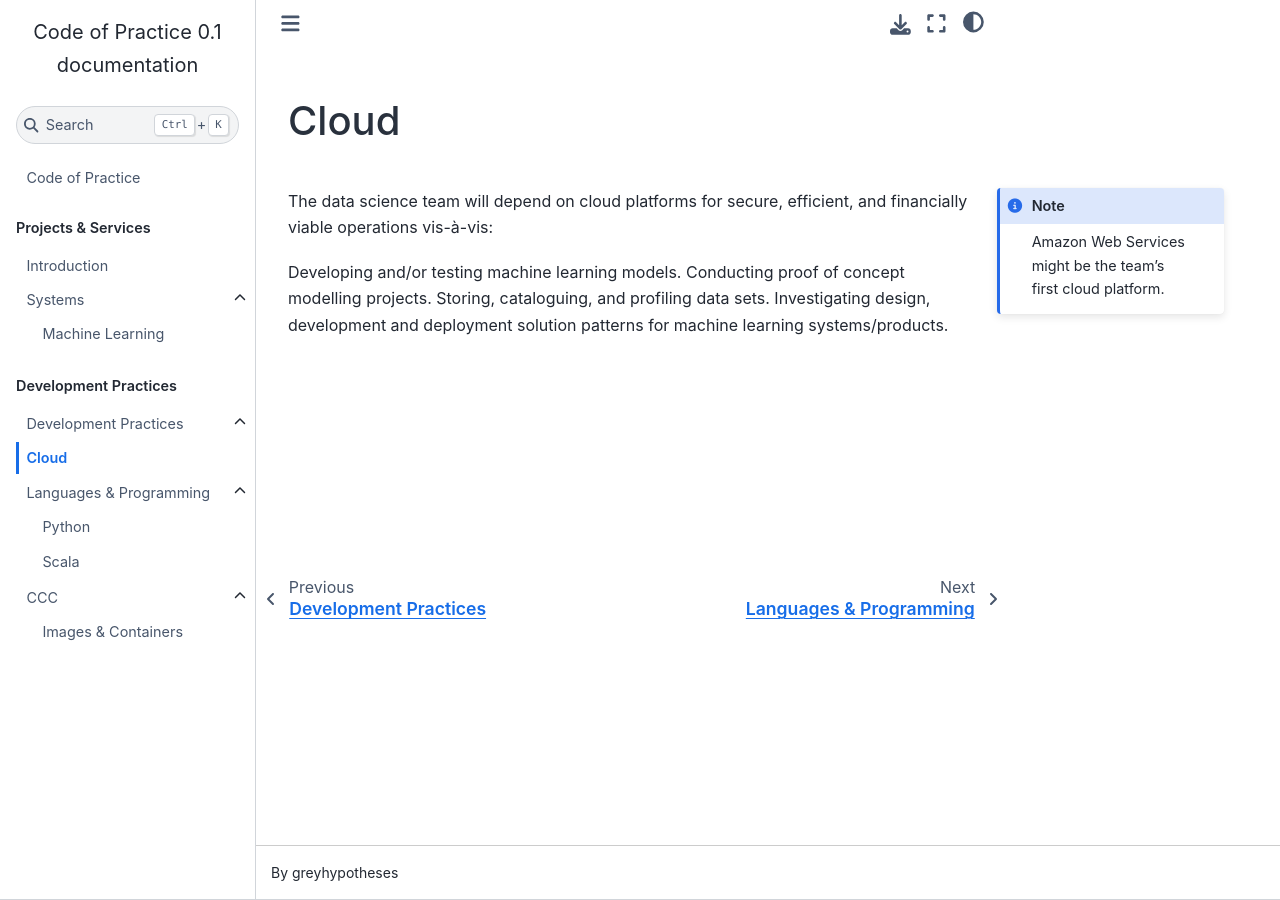
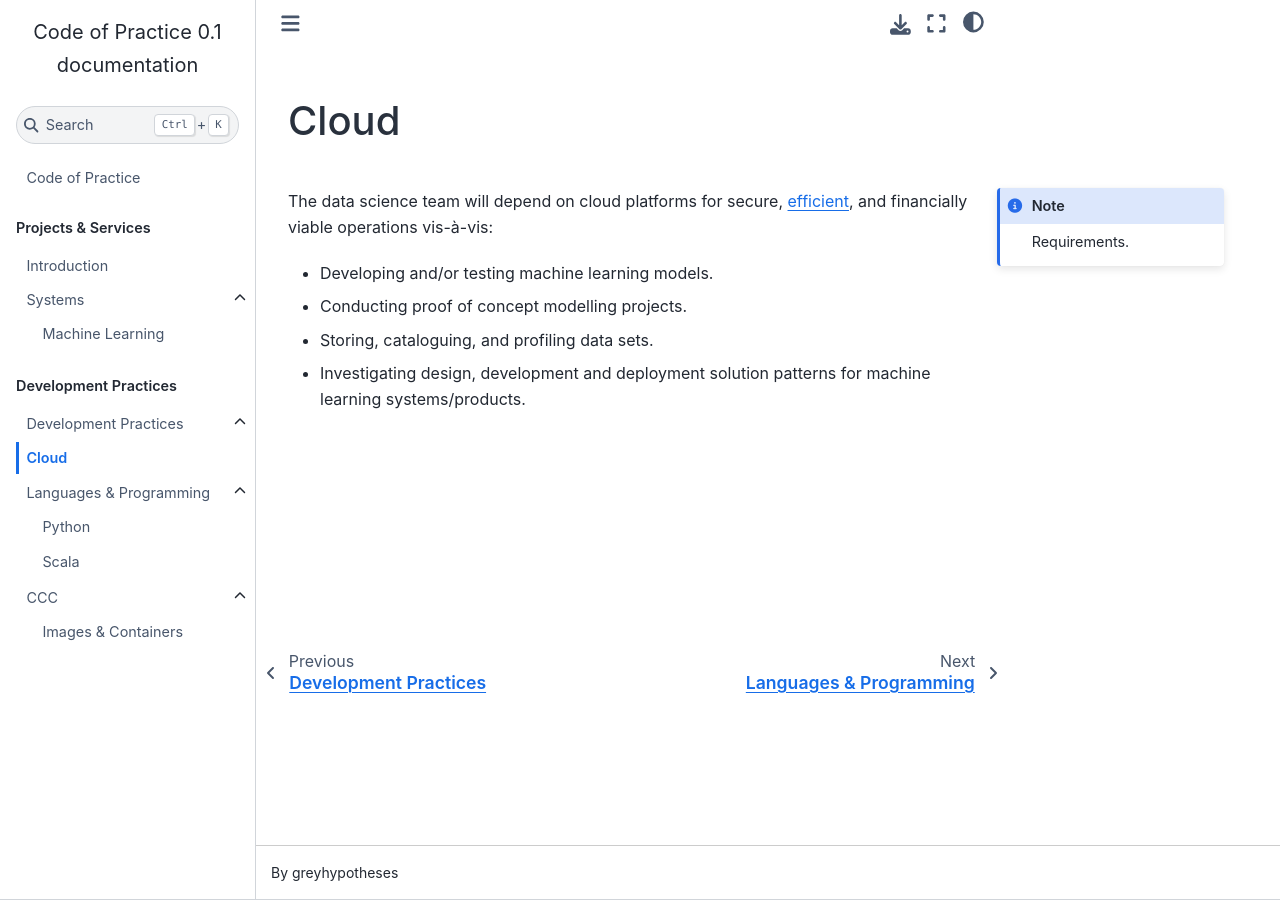
Before and after one commit to thereferences/practice, a Sphinx documentation site: the page built from docs/source/development/cloud.md, in a window 1280 px wide. Built offline with Sphinx 7.4.7 and the Sphinx Book theme 1.1.4, drawn with Linux system fonts in a browser that asks for light colours.

Commit message:
Update docs/source/development/cloud.md

```diff
--- a/docs/source/development/cloud.md
+++ b/docs/source/development/cloud.md
@@ -6,16 +6,15 @@
 
 :::{note}
 :class: margin
-Amazon Web Services might be the team's first cloud platform.
+Requirements.
 :::
 
-The data science team will depend on cloud platforms for secure, efficient, and
-financially viable operations vis-à-vis:
+The data science team will depend on cloud platforms for secure, [efficient](https://dictionary.cambridge.org/us/dictionary/english/efficient), and financially viable operations vis-à-vis:
 
-Developing and/or testing machine learning models.
-Conducting proof of concept modelling projects.
-Storing, cataloguing, and profiling data sets.
-Investigating design, development and deployment solution patterns for machine learning systems/products.
+* Developing and/or testing machine learning models.
+* Conducting proof of concept modelling projects.
+* Storing, cataloguing, and profiling data sets.
+* Investigating design, development and deployment solution patterns for machine learning systems/products.
 
 
 
```
